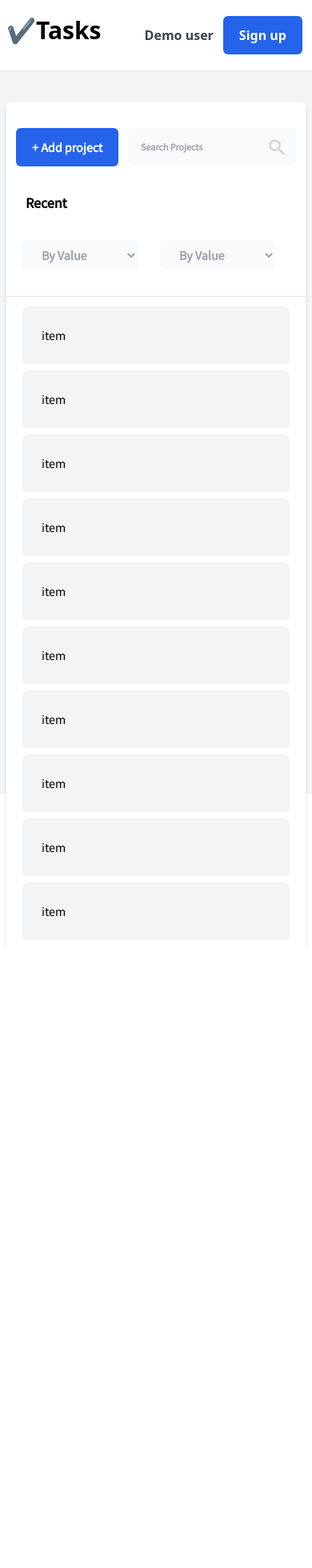
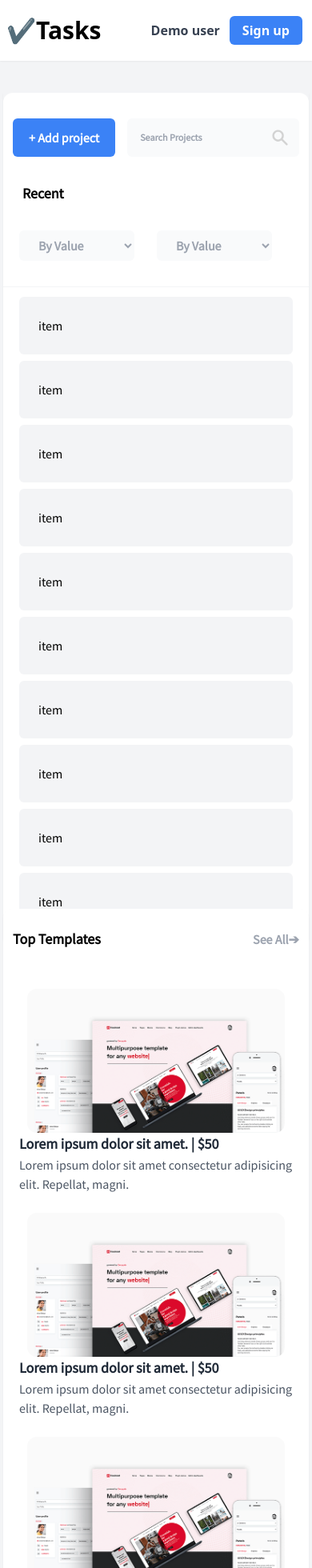
Before and after one commit to ognjen-dev/task-project, a React (Create React App) app: page / in a window 390 px wide. Shown: the top 1960 px of the page at 80% size. Before the commit the page ends 1187 px from the top, so only its background shows below. Built offline with nearby package versions, Linux system fonts and the light colour scheme.

Commit message:
add right side components to mobile view

```diff
--- a/src/App.css
+++ b/src/App.css
@@ -49,3 +49,7 @@
   -ms-overflow-style: none;
   scrollbar-width: none;
 }
+
+html {
+  @apply bg-gray-100
+}
--- a/src/App.js
+++ b/src/App.js
@@ -4,12 +4,10 @@ import "./App.css";
 
 function App() {
   return (
-    <div className="bg-gray-100 w-full min-h-screen z-negative">
-      <div className="">
+    <div className="page">
         <MainPage />
-      </div>
     </div>
   );
 }
-
+// bring back regular bg b4 pushing code
 export default App;
--- a/src/app/components/Body.jsx
+++ b/src/app/components/Body.jsx
@@ -4,11 +4,11 @@ import BodyRight from "app/components/BodyRight";
 
 const Body = () => {
   return (
-    <div className="font-body lg:px-52 md:px-32 px-1 flex flex-row justify-center mt-5 py-5">
-      <div className="rounded-md w-full h-screen lg:p-0 mx-1 lg:w-4/6 lg:mr-4">
+    <div className="font-body lg:px-80 md:px-32 pr-2 pl-0 lg:flex lg:flex-row md:flex md:flex-col items-center justify-center mt-5 py-5">
+      <div className="rounded-xl w-full h-screen lg:p-0 mx-1 lg:w-4/6 lg:mr-4">
         <BodyLeft />
       </div>
-      <div className="rounded-md w-96 lg:block hidden ">
+      <div className="rounded-xl lg:w-96 mt-44 lg:mt-0 lg:ml-1 ml-1 w-full ">
         <BodyRight />
       </div>
     </div>
--- a/src/app/components/BodyLeft.jsx
+++ b/src/app/components/BodyLeft.jsx
@@ -4,7 +4,7 @@ import List from "app/components/List";
 
 const BodyLeft = () => {
   return (
-    <div className="shadow-md">
+    <div className="shadow-sm">
       <NavFilters />
       <List />
     </div>
--- a/src/app/components/BodyRight.jsx
+++ b/src/app/components/BodyRight.jsx
@@ -4,8 +4,8 @@ import "app/style.css";
 
 const BodyRight = () => {
   return (
-    <div className="bg-white rounded-md w-full min-h-screen z-negative">
-      <div className="shadow-md overflow-y overflow-x-hidden overflow-scroll max-h-screen ">
+    <div className="shadow-sm bg-white rounded-xl w-full min-h-screen z-negative">
+      <div className=" overflow-y overflow-x-hidden overflow-scroll max-h-screen ">
         <div className="flex flex-row justify-between font-semibold items-baseline py-6 lg:px-6 px-3">
           <p className="text-lg">Top Templates</p>
           <a
--- a/src/app/components/Header.jsx
+++ b/src/app/components/Header.jsx
@@ -2,7 +2,7 @@ import React from "react";
 
 const Header = () => {
   return (
-    <div className="lg:px-52 md:px-52 px-2 flex flex-row justify-between py-5 shadow-sm bg-white">
+    <div className="lg:px-80 md:px-52 px-2 flex flex-row justify-between py-5 shadow-sm bg-white">
       <a href="/" className="font-mono font-bold text-3xl inline-flex justify-start hover:opacity-70">
         ✔️Tasks
       </a>
@@ -20,7 +20,7 @@ const Header = () => {
           py="1.5"
         /> */}
         <button
-          className={`focus:outline-none bg-blue-600 hover:bg-blue-700 text-white text-md rounded-md px-5 py-3 font-bold font-mono`}
+          className={`focus:outline-none bg-blue-500 hover:bg-blue-600 text-white text-md rounded-md px-4 py-1 font-bold font-mono`}
         >
           Sign up
         </button>
--- a/src/app/components/List.jsx
+++ b/src/app/components/List.jsx
@@ -3,7 +3,7 @@ import ListItem from 'app/components/ListItem'
 
 const List = () => {
     return (
-        <ul className="pt-1 rounded-b-md bg-white pb-1">
+        <ul className="pt-1 rounded-b-xl bg-white pb-1">
             <ListItem itemPlaceholder="item" />
             <ListItem itemPlaceholder="item" />
             <ListItem itemPlaceholder="item" />
--- a/src/app/components/NavFilters.jsx
+++ b/src/app/components/NavFilters.jsx
@@ -5,11 +5,11 @@ import SelectDropdown from "app/components/SelectDropdown";
 
 const NavFilters = () => {
   return (
-    <div className="bg-white rounded-t-md">
+    <div className="bg-white rounded-t-xl">
       <div className="flex flex-row justify-between py-8 lg:px-6 px-3">
         <div className="lg:block hidden max-h-14">
           <button
-            className={`focus:outline-none bg-blue-600 hover:bg-blue-700 text-white text-md rounded-md px-5 py-3 font-bold font-mono`}
+            className={`focus:outline-none bg-blue-500 hover:bg-blue-600 text-white text-md rounded-md px-5 py-3 font-bold font-mono`}
           >
             + Add project
           </button>
@@ -23,7 +23,7 @@ const NavFilters = () => {
         </div>
         <div className="lg:hidden ">
           <button
-            className={`focus:outline-none bg-blue-600 hover:bg-blue-700 text-white text-md rounded-md px-5 py-3 font-bold font-mono`}
+            className={`focus:outline-none bg-blue-500 hover:bg-blue-600 text-white text-md rounded-md px-5 py-3 font-bold font-mono`}
             >
             + Add project
           </button>
@@ -44,7 +44,7 @@ const NavFilters = () => {
             Recent
           </p>
         </div>
-        <div className="flex flex-row items-center justify-between border-b pb-8">
+        <div className="flex flex-row items-center justify-between border-b border-gray-100 pb-8">
           <p className="font-bold font-mono text-lg lg:block hidden ml-9">
             Recent
           </p>
```
